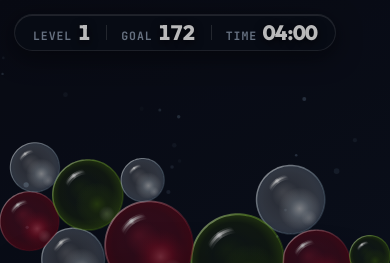
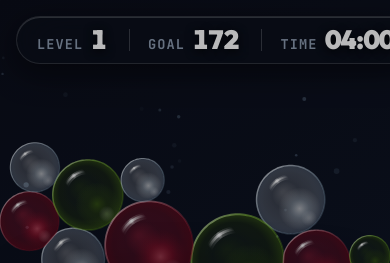
Before and after one commit to ozlphrt/Bubbles, a website built with Vite: page index.html in a window 390 px wide. Shown: the top 263 px of the page. Built offline with nearby package versions, Linux system fonts and the light colour scheme; animation ran at ten frames a second.

Commit message:
Significantly increase top stats HUD size for bold, effortless visibility

```diff
--- a/style.css
+++ b/style.css
@@ -74,18 +74,18 @@ html, body {
 /* Compact Top Header HUD (Level, Goal, Time) */
 .top-stats-container {
   position: absolute;
-  top: 18px;
-  left: 20px;
+  top: 20px;
+  left: 24px;
   display: inline-flex;
   align-items: center;
-  gap: 18px;
-  padding: 9px 22px;
-  background: rgba(10, 15, 26, 0.75);
-  backdrop-filter: blur(20px);
-  -webkit-backdrop-filter: blur(20px);
-  border: 1px solid rgba(255, 255, 255, 0.12);
-  border-radius: var(--radius-full);
-  box-shadow: 0 6px 24px rgba(0, 0, 0, 0.50), inset 0 1px 0 rgba(255, 255, 255, 0.14);
+  gap: 24px;
+  padding: 12px 28px;
+  background: rgba(10, 15, 26, 0.80);
+  backdrop-filter: blur(24px);
+  -webkit-backdrop-filter: blur(24px);
+  border: 1.5px solid rgba(255, 255, 255, 0.15);
+  border-radius: var(--radius-full);
+  box-shadow: 0 8px 30px rgba(0, 0, 0, 0.55), inset 0 1px 0 rgba(255, 255, 255, 0.20);
   pointer-events: none;
   z-index: 10;
   user-select: none;
@@ -94,25 +94,25 @@ html, body {
 .top-stat-group {
   display: flex;
   align-items: baseline;
-  gap: 8px;
+  gap: 10px;
   transition: transform var(--transition-fast);
 }
 
 .top-stat-group:not(:last-child)::after {
   content: '';
   display: inline-block;
-  width: 1px;
-  height: 18px;
-  background: rgba(255, 255, 255, 0.16);
-  margin-left: 12px;
+  width: 1.5px;
+  height: 28px;
+  background: rgba(255, 255, 255, 0.20);
+  margin-left: 18px;
   align-self: center;
 }
 
 .stat-mini-label {
   font-family: var(--font-mono);
-  font-size: 0.82rem;
-  font-weight: 700;
-  letter-spacing: 0.10em;
+  font-size: 1.0rem;
+  font-weight: 800;
+  letter-spacing: 0.08em;
   text-transform: uppercase;
   color: #94a3b8;
   opacity: 0.95;
@@ -121,13 +121,13 @@ html, body {
 
 .stat-large-val {
   font-family: var(--font-sans);
-  font-size: 1.50rem;
-  font-weight: 800;
+  font-size: 2.10rem;
+  font-weight: 900;
   letter-spacing: -0.01em;
   line-height: 1;
   font-variant-numeric: tabular-nums;
   color: #ffffff;
-  text-shadow: 0 2px 8px rgba(0, 0, 0, 0.8);
+  text-shadow: 0 2px 10px rgba(0, 0, 0, 0.85);
   transition: all var(--transition-fast);
 }
 
@@ -202,24 +202,24 @@ html, body {
 
 @media (max-width: 600px) {
   .top-stats-container {
-    top: 14px;
-    left: 14px;
-    padding: 7px 18px;
-    gap: 14px;
+    top: 16px;
+    left: 16px;
+    padding: 10px 20px;
+    gap: 18px;
   }
   .top-stat-group {
-    gap: 6px;
+    gap: 8px;
   }
   .top-stat-group:not(:last-child)::after {
-    height: 15px;
-    margin-left: 10px;
+    height: 22px;
+    margin-left: 14px;
   }
   .stat-mini-label {
-    font-size: 0.72rem;
+    font-size: 0.85rem;
     letter-spacing: 0.08em;
   }
   .stat-large-val {
-    font-size: 1.30rem;
+    font-size: 1.65rem;
   }
   .top-controls-container {
     top: 14px;
```
